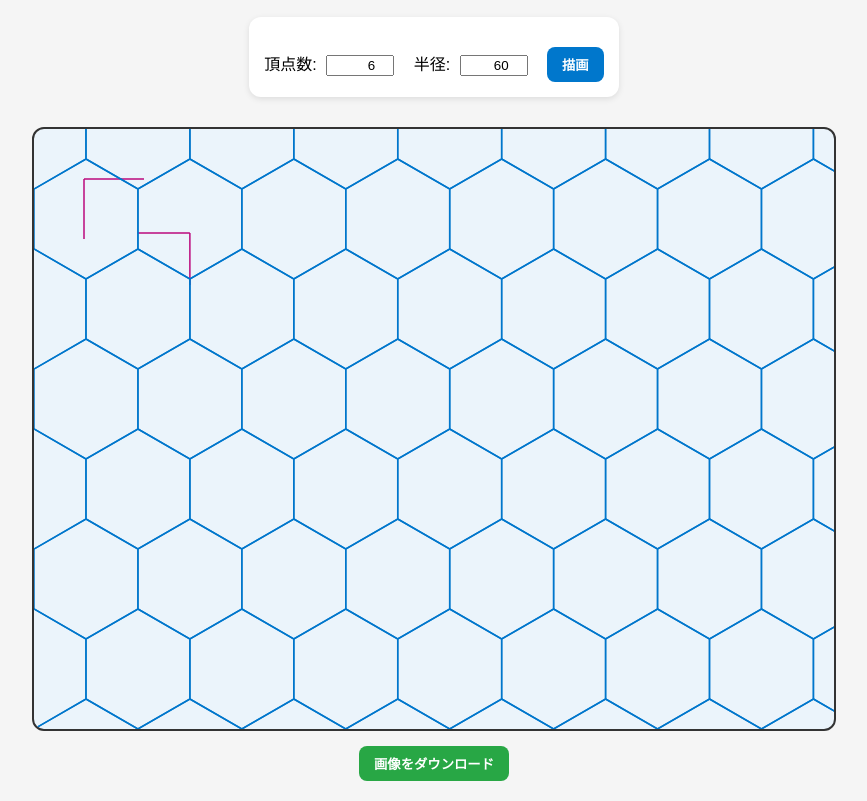
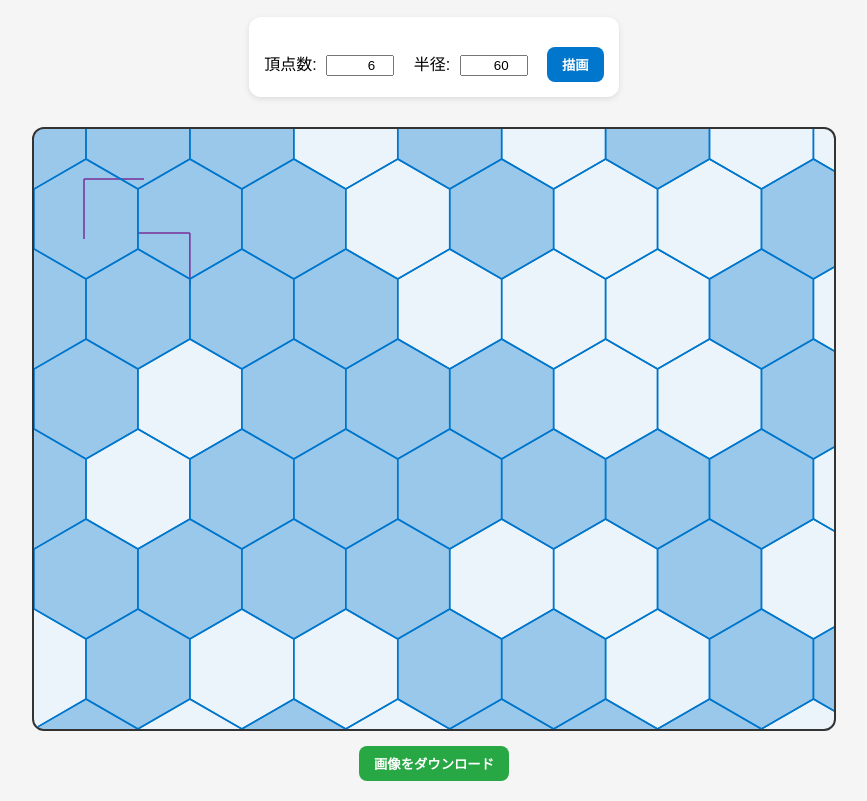
Before and after one commit to gilgame-tencho/fucle, a website: page static/randomness/pt_coin_hex.html in a window 1280 px wide. Shown: the part 81-882 px from the top of the page, without its empty margins (206-1073 px from the left). Drawn offline with Linux system fonts and the light colour scheme.

Commit message:
done Coin hex

```diff
--- a/static/randomness/pt_coin_hex.html
+++ b/static/randomness/pt_coin_hex.html
@@ -79,7 +79,7 @@
     const ctx = canvas.getContext("2d");
 
     // 単一の正多角形を描画する
-    function drawPolygon(x, y, radius, vertices) {
+    function drawPolygon(x, y, radius, vertices, colors) {
       ctx.beginPath();
       for (let i = 0; i <= vertices; i++) {
         const angle = (i * 2 * Math.PI) / vertices - Math.PI / 2;
@@ -92,10 +92,12 @@
         }
       }
       ctx.closePath();
-      ctx.strokeStyle = "#0077cc";
+      // ctx.strokeStyle = "#0077cc";
+      ctx.strokeStyle = colors.line;
       ctx.lineWidth = 1.5;
       ctx.stroke();
-      ctx.fillStyle = "rgba(0,119,204,0.08)";
+      // ctx.fillStyle = "rgba(0,119,204,0.08)";
+      ctx.fillStyle = colors.fill;
       ctx.fill();
     }
 
@@ -121,6 +123,8 @@
       ctx.stroke();
     }
 
+    let colors = {line : "#0077cc", fill : "rgba(0,119,204,0.08)"}
+
     // タイル模様を描画
     function drawTiling() {
       const vertices = parseInt(document.getElementById("vertices").value, 10);
@@ -142,7 +146,7 @@
         for(let i = 0; i < ay_max; i++) {
           ary[i] = [];
           for(let j = 0; j < ax_max; j++) {
-            ary[i][j] = i;
+            ary[i][j] = Math.round(Math.random(),0);
           }
         }
         console.log(`ax_max: ${ax_max}`);
@@ -164,12 +168,18 @@
         // 六角形タイル
         const dx = radius * Math.sqrt(3); // 横方向の間隔
         const dy = radius * 1.5;          // 縦方向の間隔
+        // colors = {line : "#0077cc", fill : "rgba(0,119,204,0.08)"};
+        let local_colors = {line : "#0077cc", fill : "rgba(0,119,204,0.4)"};
 
         for (let row = 0; row < Math.ceil(canvas.height / dy) + 1; row++) {
           for (let col = 0; col < Math.ceil(canvas.width / dx) + 1; col++) {
             const x = col * dx + (row % 2) * (dx / 2);
             const y = row * dy;
-            drawPolygon(x, y, radius, vertices);
+            if(ary[row][col] == 0){
+              drawPolygon(x, y, radius, vertices, colors);
+            }else{
+              drawPolygon(x, y, radius, vertices, local_colors);
+            }
           }
         }
       } else if (vertices === 4) {
@@ -180,7 +190,7 @@
           for (let col = 0; col < Math.ceil(canvas.width / dx) + 1; col++) {
             const x = col * dx + radius;
             const y = row * dy + radius;
-            drawPolygon(x, y, radius, vertices);
+            drawPolygon(x, y, radius, vertices, colors);
           }
         }
       } else if (vertices === 3) {
@@ -191,12 +201,12 @@
           for (let col = 0; col < Math.ceil(canvas.width / dx) + 1; col++) {
             const x = col * dx + (row % 2) * (dx / 2);
             const y = row * dy;
-            drawPolygon(x, y, radius, vertices);
+            drawPolygon(x, y, radius, vertices, colors);
           }
         }
       } else {
         // その他の多角形 → 中央だけ描画（敷き詰め不可）
-        drawPolygon(canvas.width / 2, canvas.height / 2, radius, vertices);
+        drawPolygon(canvas.width / 2, canvas.height / 2, radius, vertices, colors);
       }
     }
 
```
